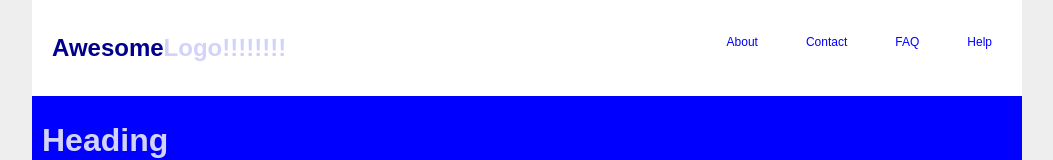
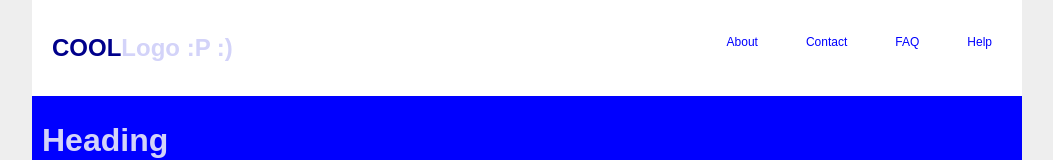
Before and after one commit to nikitsrj/jenkinstest, a plain HTML site: page index.html in a window 1280 px wide. Shown: the top 160 px of the page, without its empty margins (113-1166 px from the left). Drawn offline with Linux system fonts and the light colour scheme.

Commit message:
change in index.html

```diff
--- a/index.html
+++ b/index.html
@@ -75,7 +75,7 @@
 			<header id="header">
 				<div id="header-inner">
 					<div id="logo">
-						<h1><a href="#">Awesome<span>Logo!!!!!!!!</span></a></h1>
+						<h1><a href="#">COOL<span>Logo :P :)</span></a></h1>
 					</div>
 					<div id="top-nav">
 						<ul>
```
